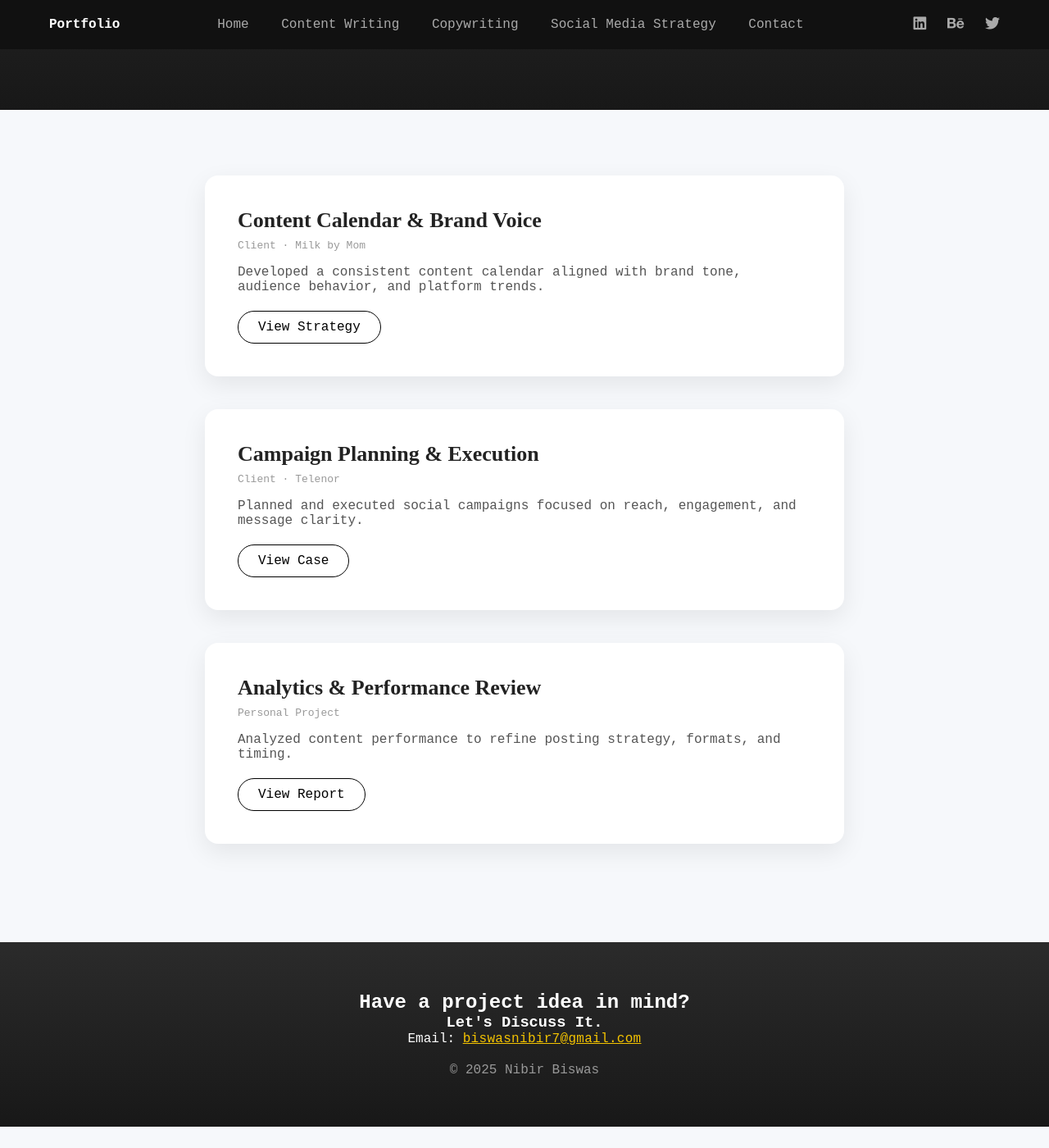
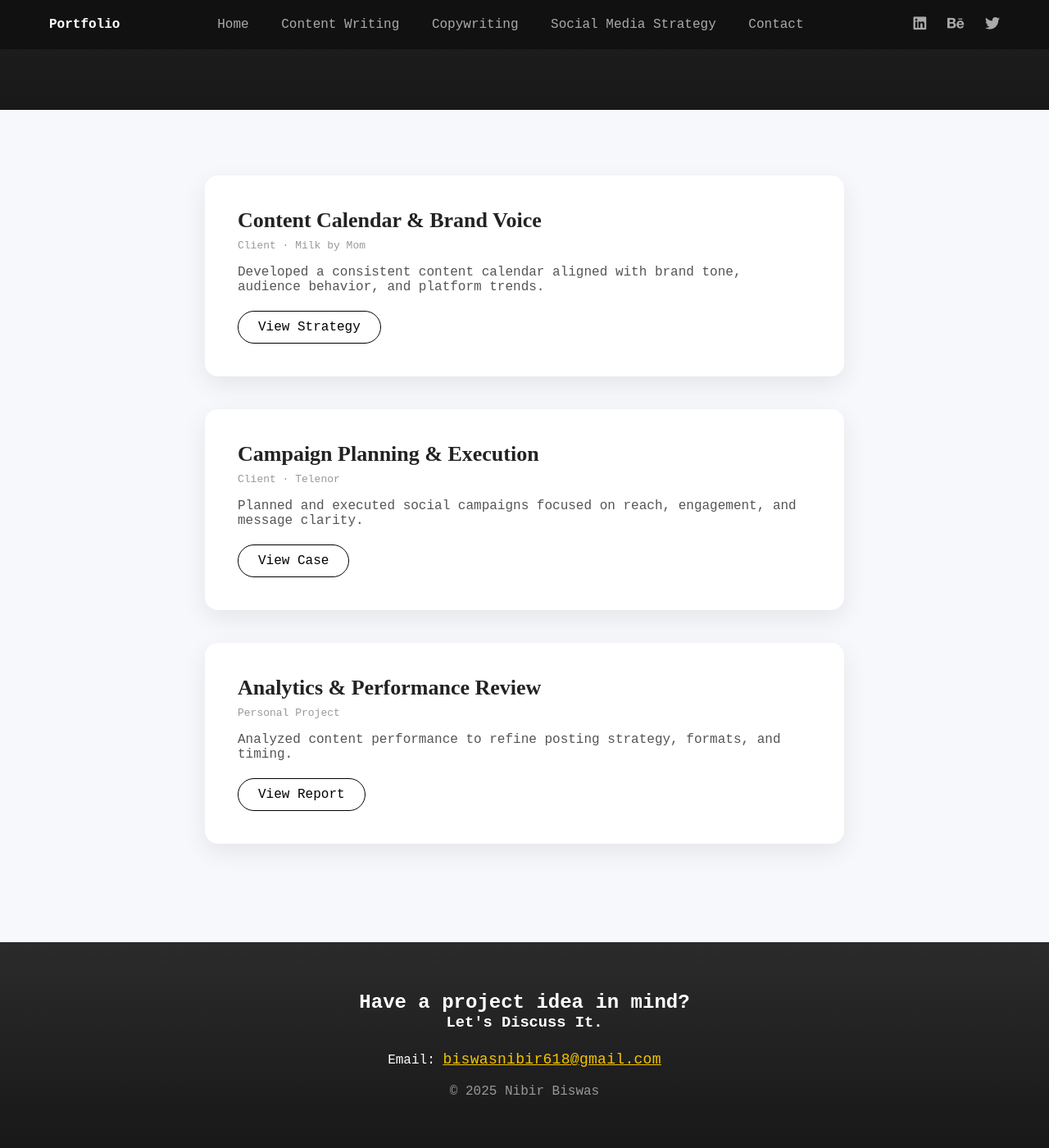
Before and after one commit to nibirbiswas07/nibirbiswas07.github.io, a Jekyll site: the page built from social-media-strategy/index.md, in a window 1280 px wide and 1400 px high, scrolled down 233 px. Shown: the whole window at 82% size. Built offline with Jekyll 4.4.1, drawn with Linux system fonts in a browser that asks for light colours; before the commit the page ends 1607 px from its top, so only the background shows below that.

Commit message:
web ready 4: link change and larger <p> text

```diff
--- a/_includes/footer.html
+++ b/_includes/footer.html
@@ -1,10 +1,10 @@
 <footer class="footer" id="contact">
     <h2>Have a project idea in mind?</h2>
     <h3>Let's Discuss It.</h3>
-    <p>Email: <a href="https://mail.google.com/mail/?view=cm&fs=1&to=biswasnibir7@gmail.com"
+    <p>Email: <a href="https://mail.google.com/mail/?view=cm&fs=1&to=biswasnibir618@gmail.com"
       target="_blank"
       rel="noopener">
-      biswasnibir7@gmail.com
+      biswasnibir618@gmail.com
    </a>
    </p>
     <span>© 2025 Nibir Biswas</span>
--- a/assets/css/style.css
+++ b/assets/css/style.css
@@ -107,6 +107,8 @@
 }
 
 .hero-text p {
+  font-size: 18px;
+  line-height: 1.6;
   color: #bbb;
   margin-bottom: 30px;
 }
@@ -419,6 +421,17 @@
   margin-top: 20px;
 }
 
+.footer p {
+  margin-top: 24px;       /* space before email line */
+}
+
+.footer p a {
+  font-size: 18px;        /* bigger email */
+  font-weight: 500;
+  color: #f5c400;         /* keeps your accent */
+}
+
+
 /* RESPONSIVE */
 @media (max-width: 900px) {
 
```
